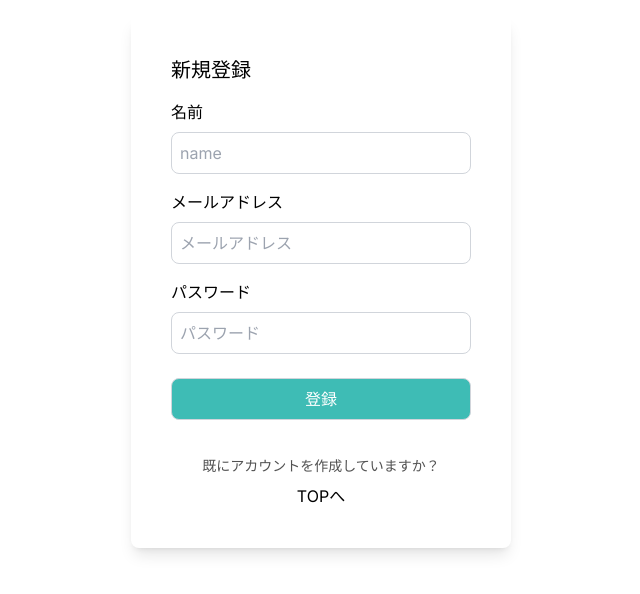
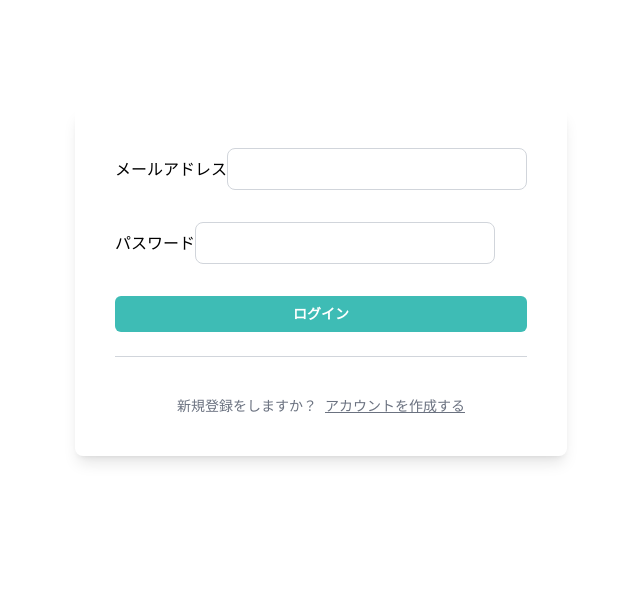
Before and after one commit to kawai-ota/clothing-EC, a Next.js app in the folder ecommerce/: page /signup in a window 1280 px wide. Shown: the part 118-712 px from the top of the page, without its empty margins (319-959 px from the left). Built offline with nearby package versions, Linux system fonts and the light colour scheme.

Commit message:
react-hook-formを使用してパスワードなどが入力されていないときにエラーなどを出る様にした

```diff
--- a/ecommerce/app/api/auth/[...nextauth]/options.ts
+++ b/ecommerce/app/api/auth/[...nextauth]/options.ts
@@ -47,8 +47,8 @@ export const options: NextAuthOptions = {
     }),
   ],
   pages: {
-    signIn: "/signin",
-    error: "/signin",
+    signIn: "/auth",
+    error: "/auth",
   },
   callbacks: {
     session: async ({ session, token, user }) => {
--- /dev/null
+++ b/ecommerce/app/auth/SignForm.tsx
@@ -0,0 +1,134 @@
+"use client";
+import React, { useCallback, useState } from "react";
+import { useRouter } from "next/navigation";
+import Link from "next/link";
+import axios from "axios";
+import Input from "../components/Input";
+import { FieldValues, useForm, SubmitHandler } from "react-hook-form";
+import { toast } from "react-hot-toast";
+import { signIn, useSession } from "next-auth/react";
+import SignButton from "../components/SignButton";
+
+type Variant = "LOGIN" | "REGISTER";
+
+const SignForm = () => {
+  const [variant, setVariant] = useState<Variant>("LOGIN");
+  const [isLoading, setIsLoading] = useState(false);
+  const router = useRouter();
+
+  const toggleVariant = useCallback(() => {
+    if (variant === "LOGIN") {
+      setVariant("REGISTER");
+    } else {
+      setVariant("LOGIN");
+    }
+  }, [variant]);
+
+  const {
+    register,
+    handleSubmit,
+    formState: { errors },
+  } = useForm<FieldValues>({
+    defaultValues: {
+      name: "",
+      email: "",
+      password: "",
+    },
+  });
+
+  const onSubmit: SubmitHandler<FieldValues> = (data) => {
+    setIsLoading(true);
+    if (variant === "REGISTER") {
+      axios
+        .post("/api/register", data)
+        .then(() => signIn("credentials", data))
+        .catch(() =>
+          toast.error("入力情報に誤りがあるかすでに登録されています。")
+        )
+        .finally(() => setIsLoading(false));
+    }
+
+    if (variant === "LOGIN") {
+      signIn("credentials", { ...data, redirect: false })
+        .then((callback) => {
+          if (callback?.error) {
+            toast.error("入力情報に誤りがあります。");
+          }
+          if (callback?.ok && !callback?.error) {
+            toast.success("ログインに成功しました");
+            router.push("/");
+          }
+        })
+        .finally(() => setIsLoading(false));
+    }
+  };
+  return (
+    <div className="flex flex-col items-center justify-center min-h-screen">
+      <div className="p-10 rounded-lg shadow-lg flex flex-col">
+        <form className="space-y-4" onSubmit={handleSubmit(onSubmit)}>
+          {variant === "REGISTER" && (
+            <>
+              <h1 className="text-xl">新規登録</h1>
+              <Input
+                id="name"
+                label="名前"
+                register={register}
+                errors={errors}
+                disabled={isLoading}
+                required={false}
+              />
+            </>
+          )}
+          <Input
+            id="email"
+            label="メールアドレス"
+            register={register}
+            errors={errors}
+            required
+            disabled={isLoading}
+          />
+          <span style={{ color: "red" }}>
+            {errors.email && "メールアドレスは必須です"}
+          </span>
+          <Input
+            disabled={isLoading}
+            register={register}
+            errors={errors}
+            required
+            id="password"
+            label="パスワード"
+            type="password"
+          />
+          <span style={{ color: "red" }}>
+            {errors.password && "パスワードは必須です"}
+          </span>
+          <div>
+            <SignButton disabled={isLoading} fullWidth type="submit">
+              {variant === "LOGIN" ? "ログイン" : "新規登録"}
+            </SignButton>
+          </div>
+        </form>
+
+        <div className="mt-6">
+          <div className="relative">
+            <div className="absolute inset-0 flex items-center">
+              <div className="w-full border-t border-gray-300" />
+            </div>
+          </div>
+        </div>
+        <div className="flex gap-2 justify-center text-sm mt-10 px-2 text-gray-500">
+          <div>
+            {variant === "LOGIN"
+              ? "新規登録をしますか？"
+              : "すでにアカウントが存在しています"}
+          </div>
+          <div onClick={toggleVariant} className="underline cursor-pointer">
+            {variant === "LOGIN" ? "アカウントを作成する" : "ログインする"}
+          </div>
+        </div>
+      </div>
+    </div>
+  );
+};
+
+export default SignForm;
--- /dev/null
+++ b/ecommerce/app/auth/page.tsx
@@ -0,0 +1,11 @@
+import SignForm from "./SignForm";
+
+const Auth = () => {
+  return (
+    <div className="">
+      <SignForm />
+    </div>
+  );
+};
+
+export default Auth;
--- /dev/null
+++ b/ecommerce/app/components/SignButton.tsx
@@ -0,0 +1,44 @@
+"use client";
+import clsx from "clsx";
+import React from "react";
+
+interface ButtonProps {
+  type?: "button" | "submit" | "reset" | undefined;
+  fullWidth?: boolean;
+  children?: React.ReactNode;
+  onClick?: () => void;
+  secondary?: boolean;
+  danger?: boolean;
+  disabled?: boolean;
+}
+
+const Button: React.FC<ButtonProps> = ({
+  type = "button",
+  onClick,
+  fullWidth,
+  children,
+  secondary,
+  danger,
+  disabled,
+}) => {
+  return (
+    <button
+      onClick={onClick}
+      type={type}
+      disabled={disabled}
+      className={clsx(
+        `flex justify-center rounded-md px-3 py-2 text-sm font-semibold focus-visible:outline focus-visible:outline-2 focus-visible:outline-offset-2`,
+        disabled && "opacity-50 cursor-default",
+        fullWidth && "w-full",
+        secondary ? "text-gray-900" : "text-white",
+        danger &&
+          "bg-rose-500 hover:bg-rose-600 focus-visible:outline-rose-600",
+        !secondary && "bg-[#3EBCB5] hover:bg-[#31ACA3]"
+      )}
+    >
+      {children}
+    </button>
+  );
+};
+
+export default Button;
--- a/ecommerce/app/signup/SignForm.tsx
+++ /dev/null
@@ -1,93 +0,0 @@
-"use client";
-import React, { useState } from "react";
-import { useRouter } from "next/navigation";
-import Link from "next/link";
-import axios from "axios";
-
-type SignFormProps = {};
-
-const SignForm = (props: SignFormProps) => {
-  const [user, setUser] = useState({
-    name: "",
-    email: "",
-    password: "",
-  });
-
-  const router = useRouter();
-
-  const Register = () => {
-    const data = {
-      name: user.name,
-      email: user.email,
-      password: user.password,
-    };
-    axios
-      .post("/api/register", data)
-      .then((response) => {
-        console.log(response);
-      })
-      .catch((error) => {
-        console.log(error);
-      })
-      .finally(() => {
-        router.push("/signin");
-      });
-  };
-  return (
-    <div className="flex flex-col items-center justify-center min-h-screen py-2">
-      <div className="p-10 rounded-lg shadow-lg flex flex-col">
-        <h1 className="text-xl font-medium mb-4">新規登録</h1>
-        <label htmlFor="" className="mb-2">
-          名前
-        </label>
-        <input
-          type="text"
-          className="p-2 border-gray-300 border-[1px] rounded-lg w-[300px] mb-4 focus:outline-none focus:border-gray-600 text-black"
-          id="名前"
-          value={user.name}
-          placeholder="name"
-          onChange={(e) => setUser({ ...user, name: e.target.value })}
-        />
-        <label htmlFor="" className="mb-2">
-          メールアドレス
-        </label>
-        <input
-          type="text"
-          className="p-2 border-gray-300 border-[1px] rounded-lg w-[300px] mb-4 focus:outline-none focus:border-gray-600 text-black"
-          id="email"
-          value={user.email}
-          placeholder="メールアドレス"
-          onChange={(e) => setUser({ ...user, email: e.target.value })}
-        />
-        <label htmlFor="" className="mb-2">
-          パスワード
-        </label>
-        <input
-          type="password"
-          className="p-2 border-gray-300 border-[1px] rounded-lg w-[300px] mb-4 focus:outline-none focus:border-gray-600 text-black"
-          id="password"
-          value={user.password}
-          placeholder="パスワード"
-          onChange={(e) => setUser({ ...user, password: e.target.value })}
-        />
-        <button
-          onClick={Register}
-          className="p-2 border bg-[#3EBCB5] rounded-lg text-white border-gray-300 mt-2 mb-4 focus:outline-none focus:border-gray-600"
-        >
-          登録
-        </button>
-        <Link
-          href="/signin"
-          className="text-sm text-center mt-5 text-neutral-600"
-        >
-          既にアカウントを作成していますか？
-        </Link>
-        <Link href="/" className="text-center mt-2">
-          TOPへ
-        </Link>
-      </div>
-    </div>
-  );
-};
-
-export default SignForm;
--- a/ecommerce/app/signup/page.tsx
+++ b/ecommerce/app/signup/page.tsx
@@ -1,5 +1,5 @@
 import React from "react";
-import SignForm from "./SignForm";
+import SignForm from "../auth/SignForm";
 
 type SignUpProps = {};
 
```
